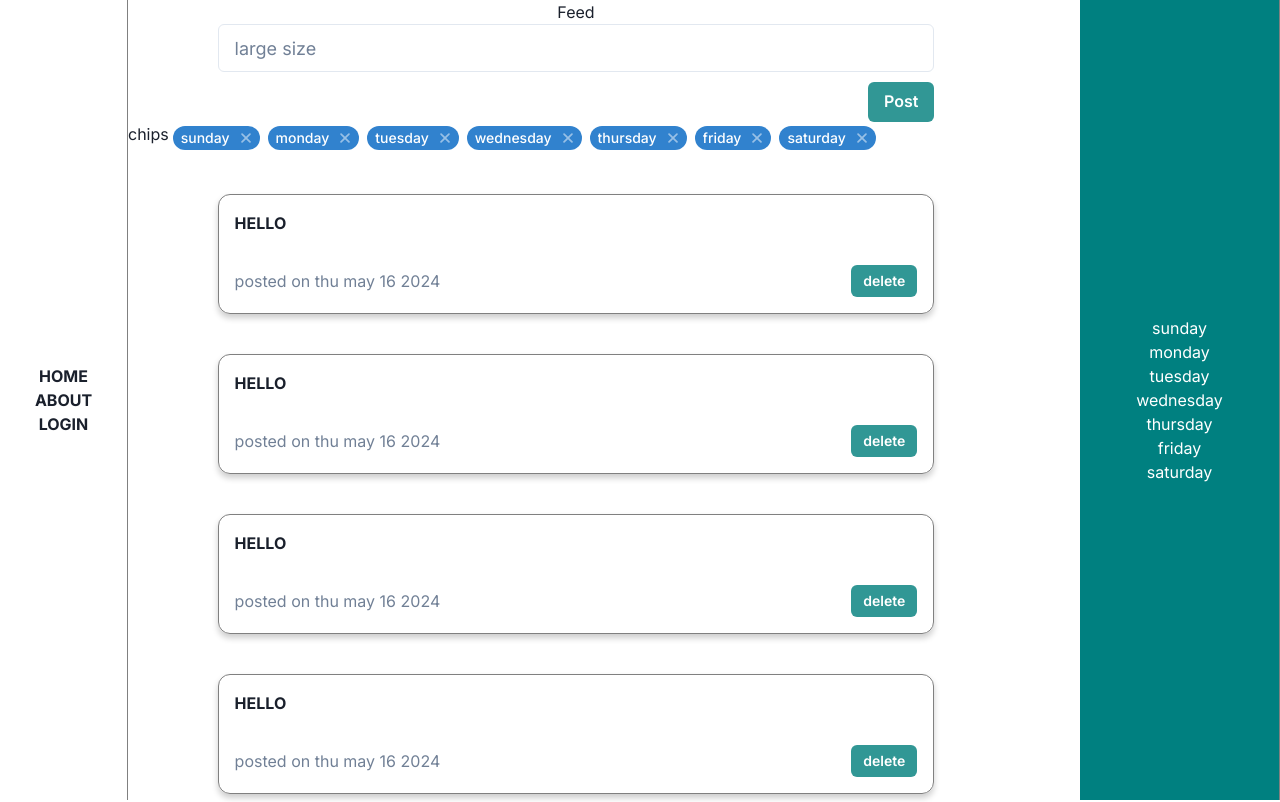
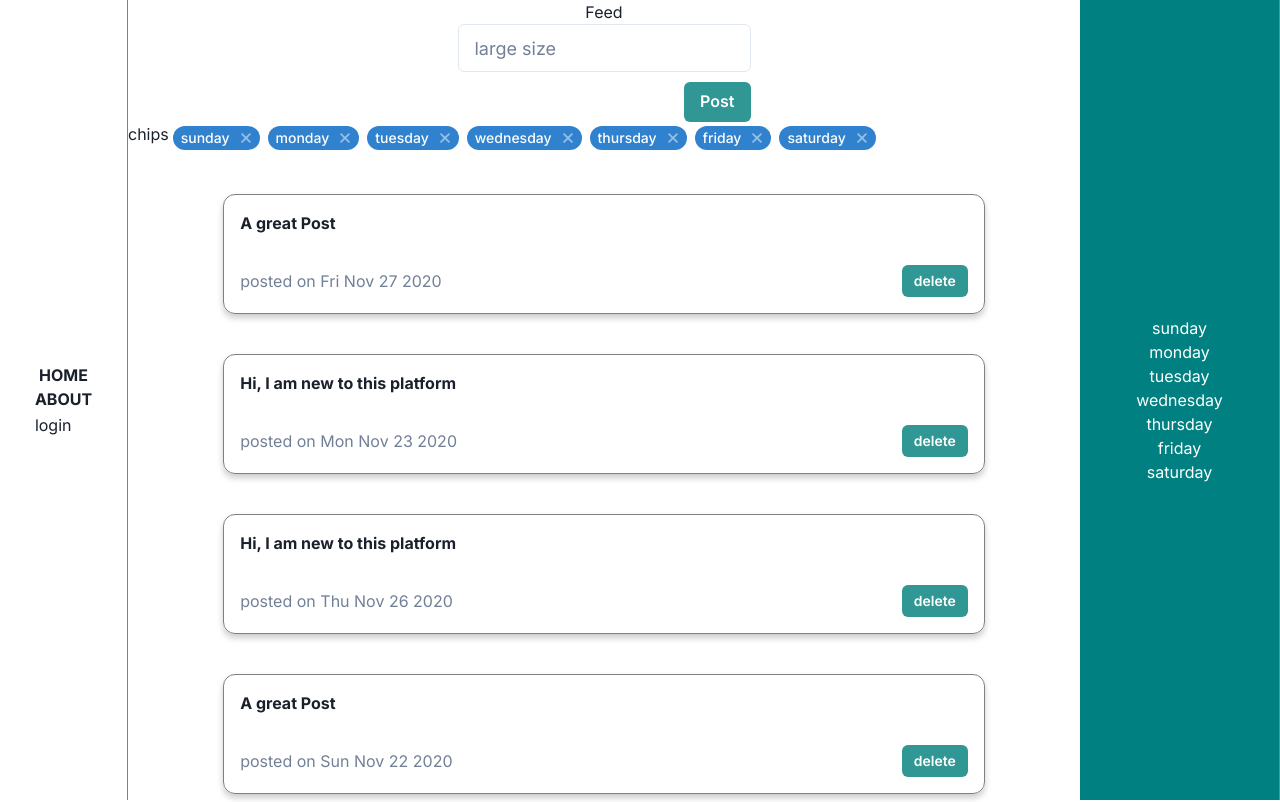
Before and after one commit to Anirudh-kind/nextJS_assignment, a Next.js app: page / in a window 1280 px wide. Shown: the top 802 px of the page. Built offline with nearby package versions, Linux system fonts and the light colour scheme.

Commit message:
structure

```diff
--- a/src/app/layout.tsx
+++ b/src/app/layout.tsx
@@ -1,6 +1,6 @@
 import RightBar from "@/components/rightbar/page";
 import SimpleSidebar from "@/components/sidebar/page";
-import { Flex } from "@chakra-ui/react";
+import { Box } from "@chakra-ui/react";
 import type { Metadata } from "next";
 import { Inter } from "next/font/google";
 import { Providers } from "./providers";
@@ -20,11 +20,11 @@ export default function RootLayout({
   return (
     <html lang="en">
       <body className={inter.className}>
-        <Flex>
-          <SimpleSidebar />
+        <SimpleSidebar />
+        <Box ml="10vw" mr="200px">
           <Providers>{children}</Providers>
-          <RightBar />
-        </Flex>
+        </Box>
+        <RightBar />
       </body>
     </html>
   );
--- a/src/app/page.tsx
+++ b/src/app/page.tsx
@@ -1,15 +1,17 @@
 import { Box, Center, Input, Text, Button, Flex } from "@chakra-ui/react";
 import Chips from "../components/chips/page";
 import Feeds from "@/components/feeds/page";
+import { data } from "@/constants/data";
 const page = () => {
   const arr = ["HELLO", "HELLO", "HELLO", "HELLO", "HELLO"];
   return (
-    <Box w="70%" ml='10vw'>
+    <Box>
       <Text align="center">Feed</Text>
+
       <Center>
-        <Box w="80%">
+        <Box>
           <Input type="string" placeholder="large size" size="lg" />
-          <Box mt="10px" w="100%" textAlign="right">
+          <Box mt="10px" textAlign="right">
             <Button colorScheme="teal" type="submit">
               Post
             </Button>
@@ -17,9 +19,9 @@ const page = () => {
         </Box>
       </Center>
       <Chips />
-      {arr.map((ele) => (
-        <Flex justifyContent="center">
-          <Feeds date="thu may 16 2024" content="HELLO" />
+      {data.map((ele) => (
+        <Flex key={ele.id} justifyContent="center">
+          <Feeds date={ele.posted_on} content={ele.text} />
         </Flex>
       ))}
     </Box>
--- a/src/components/feeds/page.tsx
+++ b/src/components/feeds/page.tsx
@@ -7,8 +7,7 @@ interface props {
 }
 
 const Feeds: React.FC<props> = ({content,date}:props) => {
-  // const content: string = "HELLO";
-  // const date: string = "thu may 16 2024";
+
   return (
     <>
       <Box mt='10'
--- a/src/components/sidebar/page.tsx
+++ b/src/components/sidebar/page.tsx
@@ -1,7 +1,7 @@
-import { Box, Text, Flex } from "@chakra-ui/react";
+import { Box, Button, Flex, Text } from "@chakra-ui/react";
 import React from "react";
 const sidebar: React.FC = () => {
-  const _Points: Array<string> = ["HOME", "ABOUT", "LOGIN"];
+  const _Points: Array<string> = ["HOME", "ABOUT"];
   return (
     <>
       <Flex
@@ -18,6 +18,7 @@ const sidebar: React.FC = () => {
               {ele}
             </Text>
           ))}
+          <Button colorScheme="blue">login</Button>
         </Box>
       </Flex>
     </>
```
Also changed, not shown: src/app/about/page.tsx (added, +9 -0 lines), src/app/login/page.tsx (added, +13 -0 lines).
